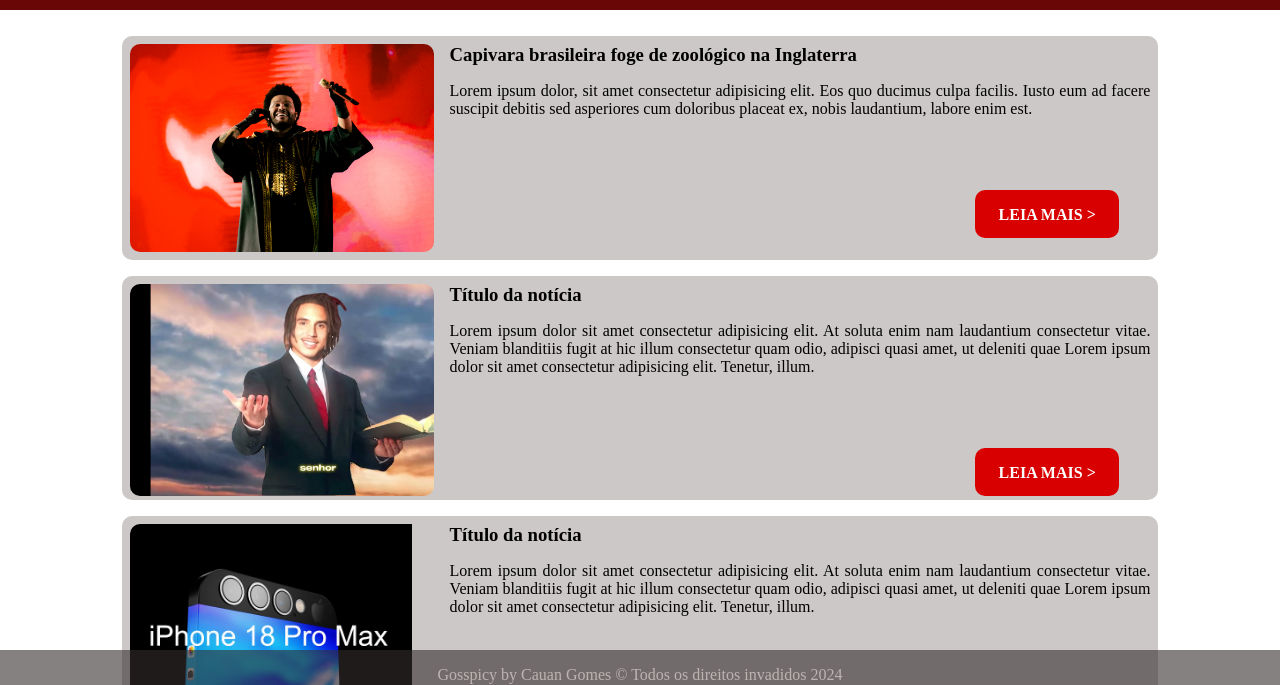
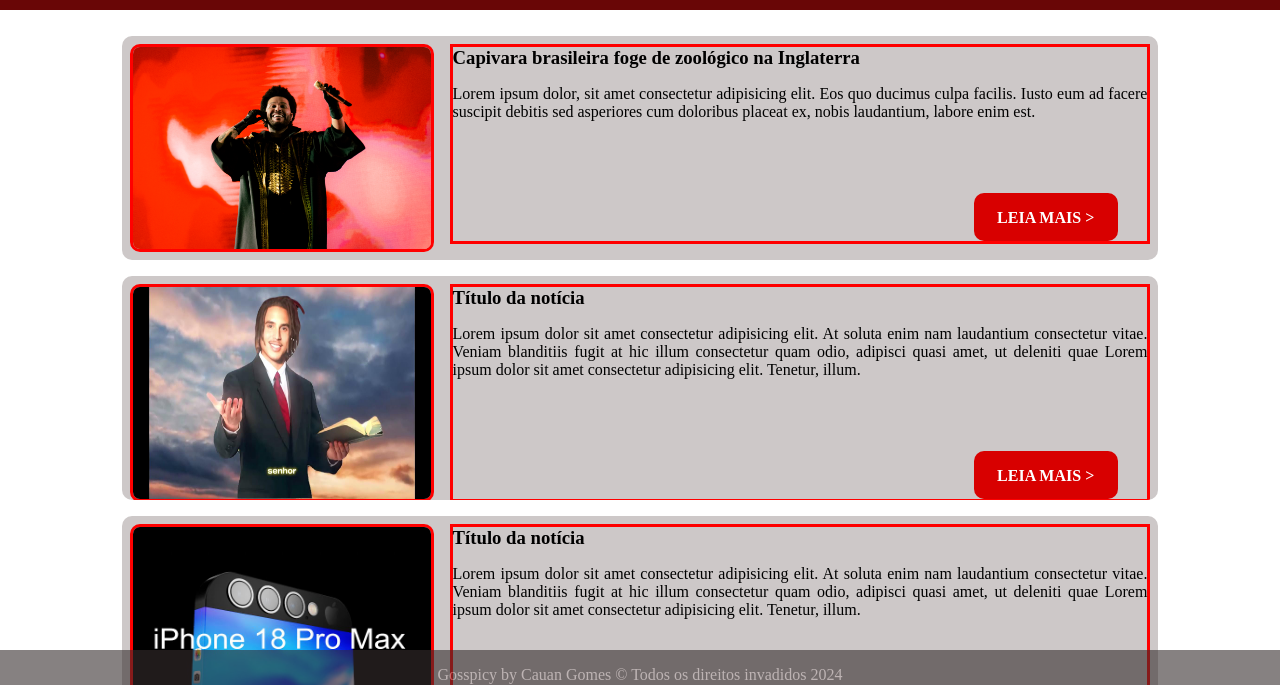
Before and after one commit to Cauan-Gomes/Blog-noticias, a plain HTML site: page index.html in a window 1280 px wide. Shown: the part 100-785 px from the top of the page. Drawn offline with Linux system fonts and the light colour scheme; a web font is replaced by a local one.

Commit message:
Reponsividade

```diff
--- a/css/style.css
+++ b/css/style.css
@@ -158,7 +158,7 @@ article:hover {
 .foto {
     overflow: hidden;
     margin-right: 1rem;
-    /* border: solid red; */
+    border: solid red;
     border-radius: 0.625rem;
 
 
@@ -166,6 +166,7 @@ article:hover {
 
 .foto img {
     height: 100%;
+    width: 100%;
 
 
 }
@@ -174,6 +175,7 @@ article:hover {
     display: flex;
     flex-direction: column;
     justify-content: space-between;
+    border: solid red;
 }
 
 footer {
--- a/index.html
+++ b/index.html
@@ -50,9 +50,9 @@
             </div>
             <div>
                     <div class="conteudo">
-                    <div class="conteudo">
                         <span>
                             <h3>Capivara brasileira foge de zoológico na Inglaterra</h3>
+
                             <p>Lorem ipsum dolor, sit amet consectetur adipisicing elit. Eos quo ducimus culpa facilis. Iusto eum ad facere suscipit debitis sed asperiores cum doloribus placeat ex, nobis laudantium, labore enim est.</p>
                         </span>
 
@@ -69,6 +69,8 @@
                 <img src="./assets/fotos/matue.jpeg" alt="Matue">
             </div>
 
+            <div>
+
                 <div class="conteudo">
                  <span>
                     <h3>
@@ -81,6 +83,8 @@
 
                     <p class="leia-mais">LEIA MAIS ></p>
 
+
+                </div>
 
             </div>
         </article>
```
Lines whose indentation alone changed are shown as unchanged.
